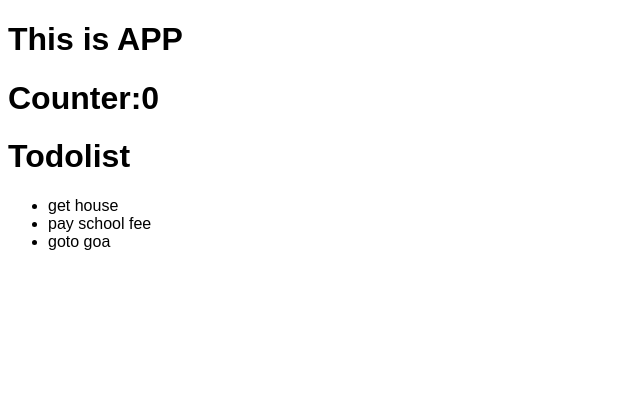
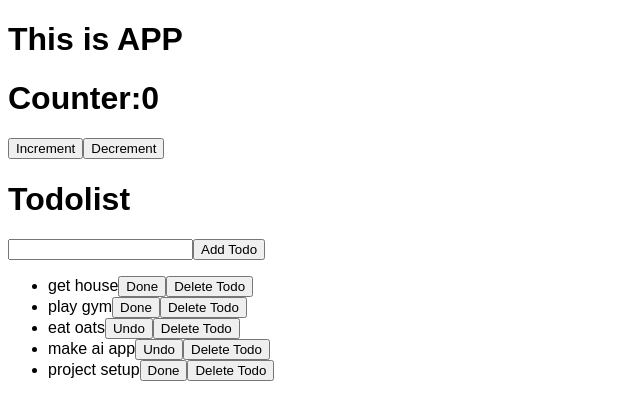
Before and after one commit to edupoly/Rb49App, a React app: page / in a window 1280 px wide. Shown: the top 420 px of the page, without its empty margins (0-640 px from the left). Built offline with nearby package versions, Linux system fonts and the light colour scheme; the HTML template or start-up script is replaced by a standard one.

Commit message:
dispatching

```diff
--- a/src/Counter.jsx
+++ b/src/Counter.jsx
@@ -6,6 +6,20 @@ function Counter(props) {
   return (
     <div className="border border-5 p-3 m-2 border-primary">
       <h1>Counter:{props.count}</h1>
+      <button
+        onClick={() => {
+          props.dispatch({ type: "INC" });
+        }}
+      >
+        Increment
+      </button>
+      <button
+        onClick={() => {
+          props.dispatch({ type: "DEC" });
+        }}
+      >
+        Decrement
+      </button>
     </div>
   );
 }
--- a/src/Todolist.jsx
+++ b/src/Todolist.jsx
@@ -2,12 +2,66 @@ import React from "react";
 import { connect } from "react-redux";
 function Todolist(props) {
   console.log("todolist component::", props);
+  var [newtodo, setNewTodo] = React.useState("");
   return (
     <div className="border border-5 p-3 m-2 border-info">
       <h1>Todolist</h1>
+      <input
+        type="text"
+        id="d2"
+        onChange={(e) => {
+          setNewTodo(e.target.value);
+        }}
+      />
+      <button
+        onClick={() => {
+          props.dispatch({
+            type: "ADD_TODO",
+            payload: newtodo,
+          });
+        }}
+      >
+        Add Todo
+      </button>
       <ul>
         {props.todos.map((todo) => {
-          return <li>{todo}</li>;
+          return (
+            <li
+              className={
+                todo.status ? "text-decoration-line-through m-2" : "m-2"
+              }
+            >
+              {todo.title}
+              {todo.status && (
+                <button
+                  className="btn btn-warning"
+                  onClick={() => {
+                    props.dispatch({ type: "TOGGLE_STATUS", payload: todo.id });
+                  }}
+                >
+                  Undo
+                </button>
+              )}
+              {!todo.status && (
+                <button
+                  className="btn btn-info"
+                  onClick={() => {
+                    props.dispatch({ type: "TOGGLE_STATUS", payload: todo.id });
+                  }}
+                >
+                  Done
+                </button>
+              )}
+
+              <button
+                onClick={() => {
+                  props.dispatch({ type: "DELETE_TODO", payload: todo.id });
+                }}
+              >
+                Delete Todo
+              </button>
+            </li>
+          );
         })}
       </ul>
     </div>
--- a/src/store/todolist.reducer.js
+++ b/src/store/todolist.reducer.js
@@ -1,10 +1,49 @@
 const initialState = {
-  todos: ["get house", "pay school fee", "goto goa"],
+  todos: [
+    {
+      title: "get house",
+      id: "3",
+      status: false,
+    },
+    {
+      title: "play gym",
+      id: "5",
+      status: false,
+    },
+    {
+      title: "eat oats",
+      id: "6",
+      status: true,
+    },
+    {
+      title: "make ai app",
+      id: "7",
+      status: true,
+    },
+    {
+      title: "project setup",
+      id: "8",
+      status: false,
+    },
+  ],
 };
 
 export function todoReducer(state = initialState, action) {
   if (action.type === "ADD_TODO") {
     return { ...state, todos: [...state.todos, action.payload] };
   }
+  if (action.type === "DELETE_TODO") {
+    let temp = state.todos.filter((todo) => todo.id !== action.payload);
+    return { ...state, todos: [...temp] };
+  }
+  if (action.type === "TOGGLE_STATUS") {
+    let temp = state.todos.map((todo) => {
+      if (todo.id === action.payload) {
+        todo.status = !todo.status;
+      }
+      return todo;
+    });
+    return { ...state, todos: [...temp] };
+  }
   return state;
 }
```
